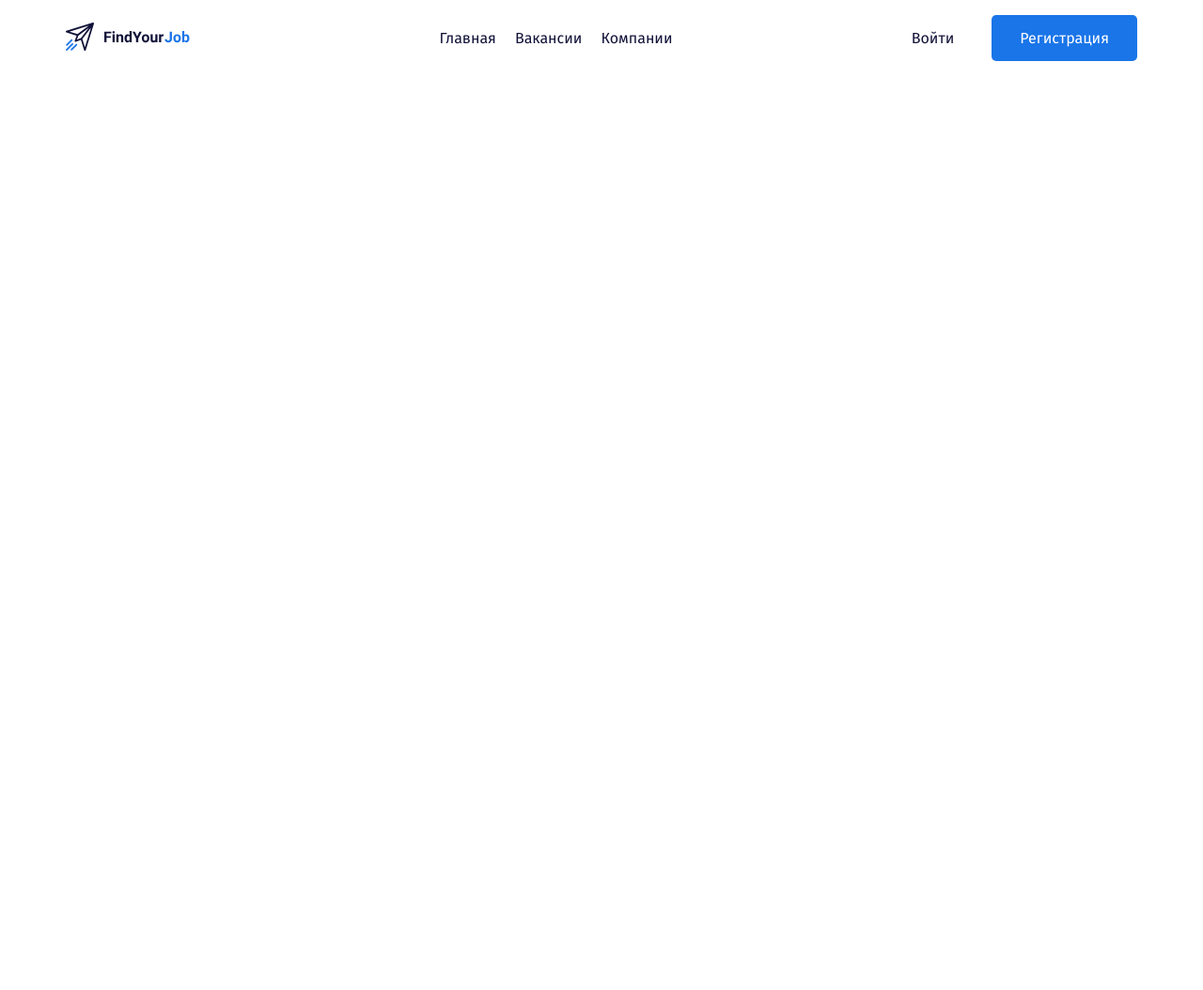
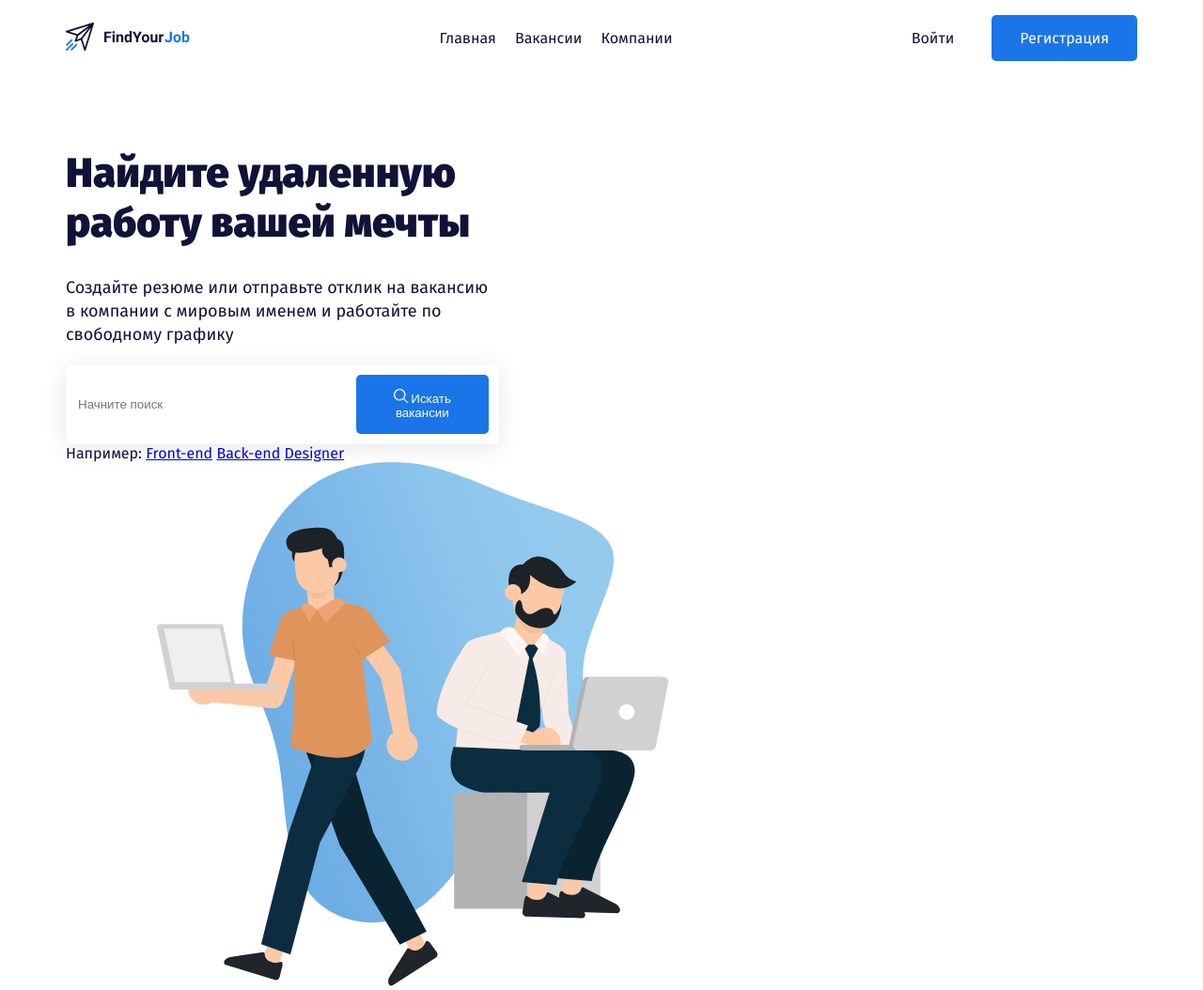
Before and after one commit to Roman-93/Project, a plain HTML site: page index.html in a window 1280 px wide. Shown: the whole page at 94% size. Before the commit the page ends 800 px from the top, so only its background shows below. Drawn offline with Linux system fonts and the light colour scheme.

Commit message:
lesson 2.1

```diff
--- a/css/style.css
+++ b/css/style.css
@@ -18,6 +18,7 @@ body {
 }
 .button {
   text-decoration: none;
+  border: none;
 }
 .button-link {
   color: #111238;
@@ -33,3 +34,29 @@ body {
   padding-left: 30px;
   color: #fff;
 }
+.hero-title {
+  font-family: Fira Sans;
+  font-style: normal;
+  font-weight: 900;
+  font-size: 44px;
+  line-height: 53px;
+}
+.hero-text {
+  font-family: Fira Sans;
+  font-style: normal;
+  font-weight: normal;
+  font-size: 18px;
+  line-height: 140%;
+}
+.input-group {
+  border-right-color: #fff;
+  border: 1px solid rgba(209, 209, 209, 0.1);
+  box-shadow: 0px 4px 25px rgba(15, 17, 56, 0.1);
+  border-radius: 5px;
+  padding: 10px;
+}
+.input {
+  background-color: #fff;
+  border: none;
+  flex: 100%;
+}
--- a/index.html
+++ b/index.html
@@ -1,5 +1,6 @@
 <!DOCTYPE html>
-<html lang="en">
+<html lang="ru">
+
 <head>
     <meta charset="UTF-8">
     <meta http-equiv="X-UA-Compatible" content="IE=edge">
@@ -7,9 +8,10 @@
     <title>FindYourJob - сайт про удаленную работу</title>
     <link rel="preconnect" href="https://fonts.gstatic.com">
     <link href="https://fonts.googleapis.com/css2?family=Fira+Sans:wght@400;700;900&display=swap" rel="stylesheet">
+    <link rel="stylesheet" href="css/bootstrap-grid.min.css">
     <link rel="stylesheet" href="css/style.css">
-    <link rel="stylesheet" href="css/bootstrap-grid.min.css">
 </head>
+
 <body>
     <header class="header">
         <div class="container">
@@ -32,7 +34,32 @@
                     <a href="#" class="button button-primary">Регистрация</a>
                 </div>
             </div>
+            <div class="row pt-5">
+                <div class="col-5">
+                    <h1 class="hero-title">Найдите удаленную работу вашей мечты</h1>
+                    <p class="hero-text">Создайте резюме или отправьте отклик на вакансию в&nbsp;компании с мировым
+                        именем и
+                        работайте по свободному графику</p>
+                    <div class="input-group d-flex">
+                        <input type="text" class='input' placeholder="Начните поиск" />
+                        <button class="button button-primary">
+                            <img src="img/search.svg" alt="logo: search">
+                            <span class="button-text">Искать вакансии</span>
+                        </button>
+                    </div>
+                </div>
+                <div class="tags-group">
+                    <span class="tags-label">Например:</span>
+                    <a href="#" class="tag">Front-end</a>
+                    <a href="#" class="tag">Back-end</a>
+                    <a href="#" class="tag">Designer</a>
+                </div>
+                <div class="col-6 offset-1">
+                    <img src="img/hero-image.svg" alt="Картинка hero-image" class="hero-image">
+                </div>
+            </div>
         </div>
     </header>
 </body>
+
 </html>
```
Also changed, not shown: img/hero-image.svg (added), img/search.svg (added). Lines whose indentation alone changed are shown as unchanged.
